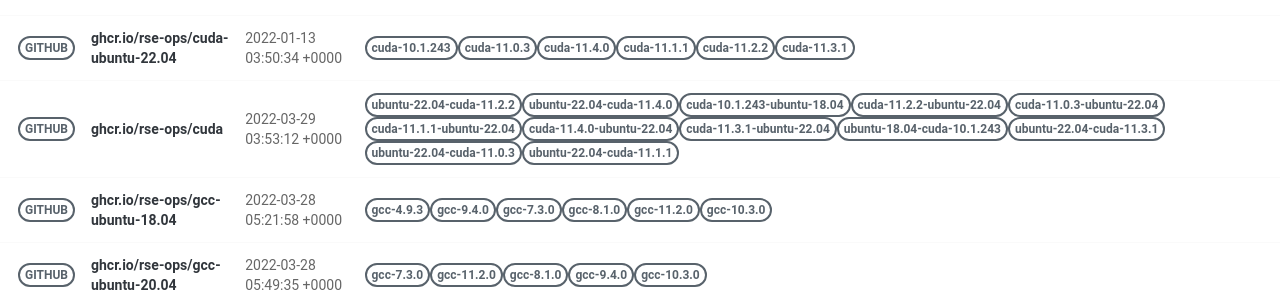
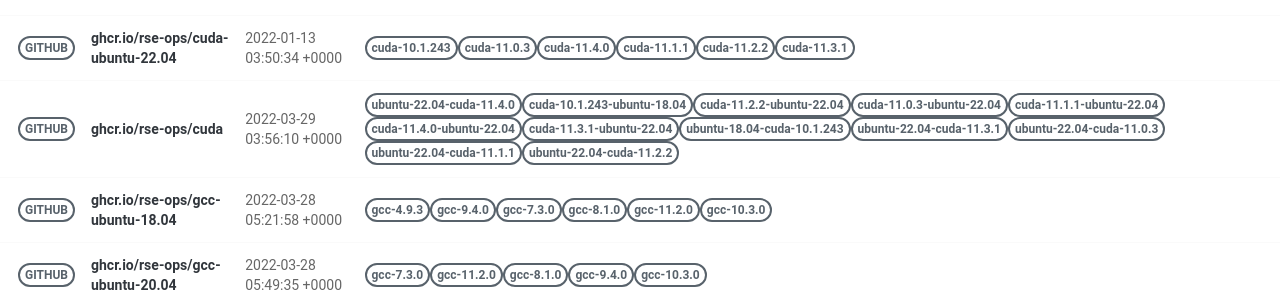
Before and after one commit to rse-ops/docker-images, a Jekyll site: the page built from pages/index.md, in a window 1280 px wide. Shown: the part 414-706 px from the top of the page. Built offline with Jekyll 4.4.1, drawn with Linux system fonts in a browser that asks for light colours; nearby versions of some CDN libraries; part of the change alters nothing that is shown.

Commit message:
Automated push to update library 2022-03-29

```diff
--- a/_library/ghcr.io-rse-ops-cuda.md
+++ b/_library/ghcr.io-rse-ops-cuda.md
@@ -1,14 +1,11 @@
 ---
 layout: container
 name: ghcr.io/rse-ops/cuda
-updated_at: 2022-03-29 03:53:12.197692
+updated_at: 2022-03-29 03:56:10.650208
 
 
 container_url: https://github.com/orgs/rse-ops/packages/container/package/cuda
 versions:
- - tag: ubuntu-22.04-cuda-11.2.2
-   dockerfile: https://github.com/rse-ops/docker-images/blob/main/ubuntu/cuda/Dockerfile
-   manifest: https://crane.ggcr.dev/manifest/ghcr.io/rse-ops/cuda:ubuntu-22.04-cuda-11.2.2
  - tag: ubuntu-22.04-cuda-11.4.0
    dockerfile: https://github.com/rse-ops/docker-images/blob/main/ubuntu/cuda/Dockerfile
    manifest: https://crane.ggcr.dev/manifest/ghcr.io/rse-ops/cuda:ubuntu-22.04-cuda-11.4.0
@@ -42,5 +39,8 @@ versions:
  - tag: ubuntu-22.04-cuda-11.1.1
    dockerfile: https://github.com/rse-ops/docker-images/blob/main/ubuntu/cuda/Dockerfile
    manifest: https://crane.ggcr.dev/manifest/ghcr.io/rse-ops/cuda:ubuntu-22.04-cuda-11.1.1
+ - tag: ubuntu-22.04-cuda-11.2.2
+   dockerfile: https://github.com/rse-ops/docker-images/blob/main/ubuntu/cuda/Dockerfile
+   manifest: https://crane.ggcr.dev/manifest/ghcr.io/rse-ops/cuda:ubuntu-22.04-cuda-11.2.2
 
 ---
```
